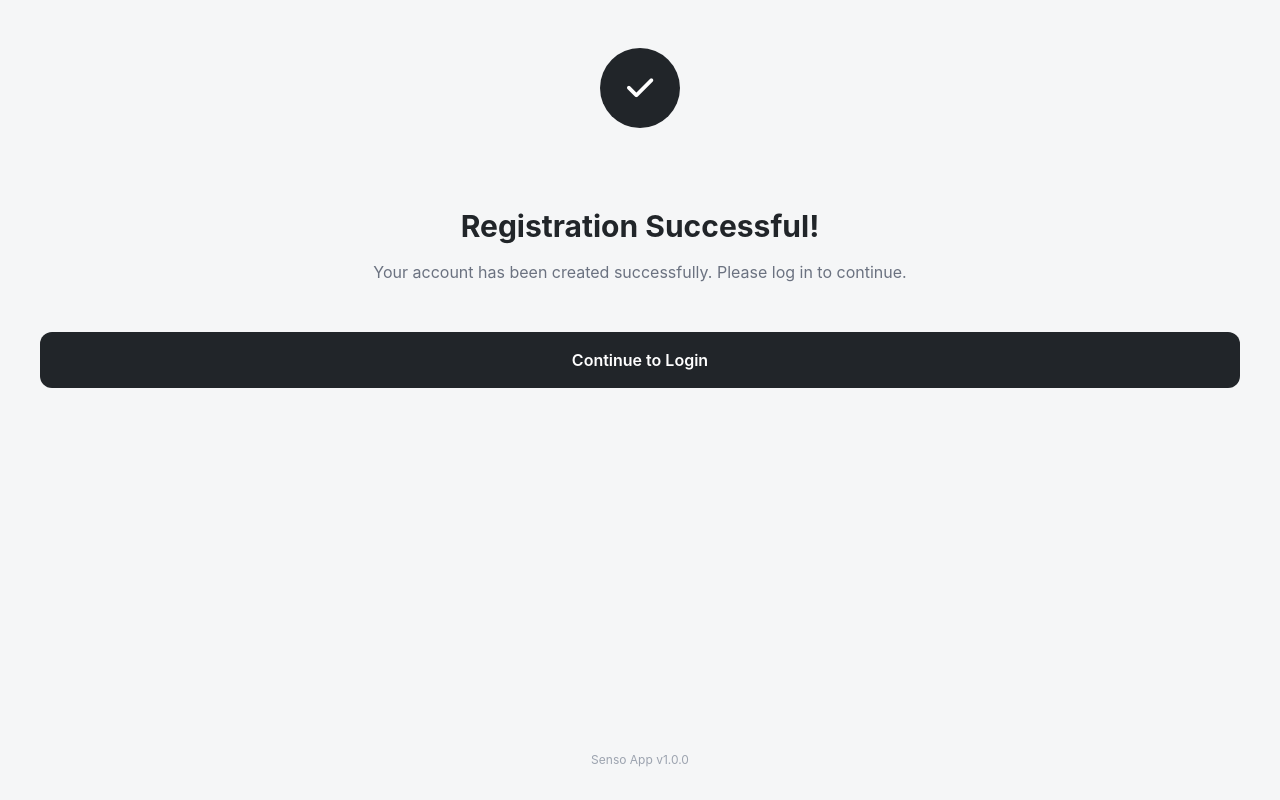
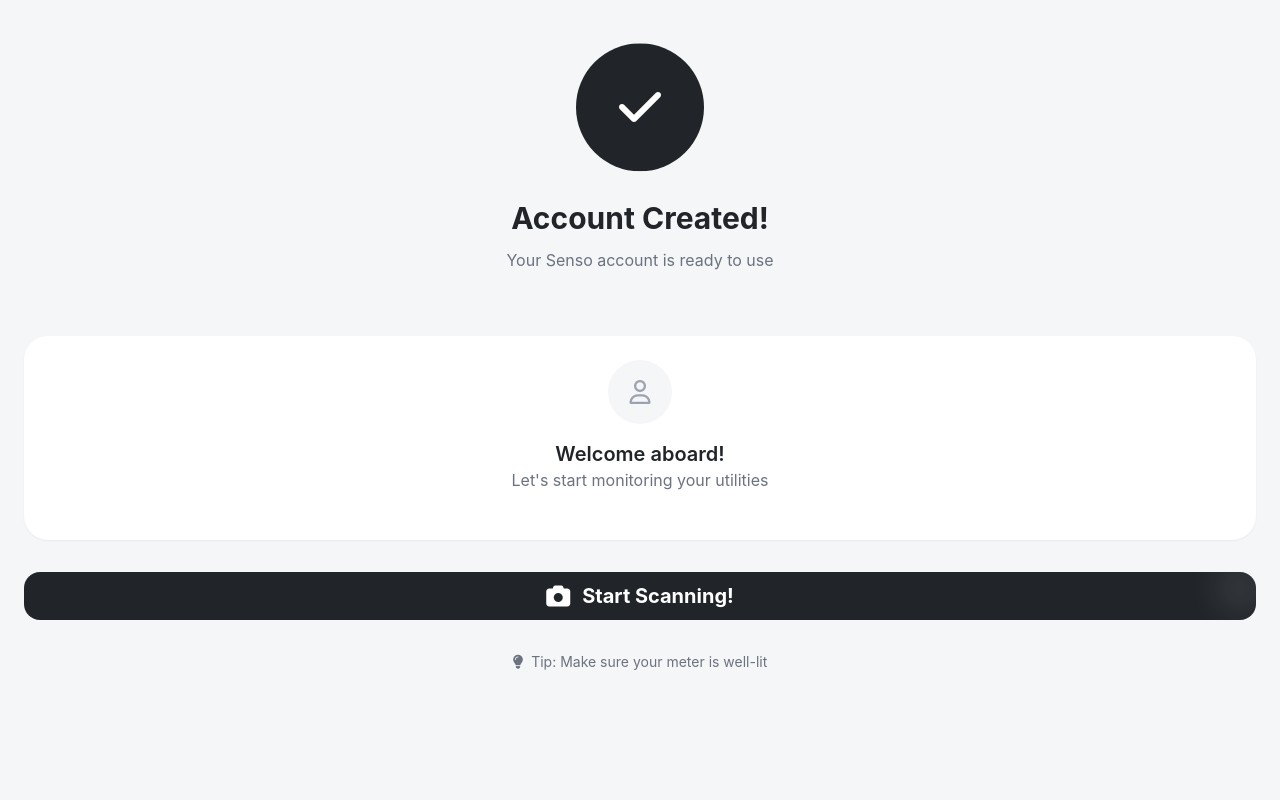
Before and after one commit to ocampoglydemaverick-pixel/senso, a React (Vite) app: page /success in a window 1280 px wide. Built offline with nearby package versions, Linux system fonts and the light colour scheme.

Commit message:
feat: Implement success screen
Adds a success screen to the application, displayed after successful profile creation. The screen includes a success animation, welcome message, and a button to start scanning.

```diff
--- a/src/pages/Profile.tsx
+++ b/src/pages/Profile.tsx
@@ -5,14 +5,25 @@ import { Button } from "@/components/ui/button";
 import { Input } from "@/components/ui/input";
 import { Textarea } from "@/components/ui/textarea";
 import { Camera } from 'lucide-react';
+import { useToast } from "@/hooks/use-toast";
 
 const Profile = () => {
   const navigate = useNavigate();
+  const { toast } = useToast();
 
   const handleSubmit = (e: React.FormEvent) => {
     e.preventDefault();
+
     // Here you would typically save the profile data
     console.log('Profile saved');
+    toast({
+      title: "Profile Created",
+      description: "Your profile has been created successfully.",
+      duration: 2000,
+    });
+
+    // Navigate to success screen
+    navigate('/success');
   };
 
   return (
--- a/src/pages/SuccessScreen.tsx
+++ b/src/pages/SuccessScreen.tsx
@@ -1,38 +1,54 @@
 
-import React from 'react';
+import React, { useEffect } from 'react';
 import { useNavigate } from 'react-router-dom';
 
 const SuccessScreen = () => {
-  const navigate = useNavigate();
-
   return (
     <div className="min-h-screen bg-[#f5f6f7] px-6 py-12">
-      {/* Success Animation Container */}
+      {/* Success Animation */}
       <div className="flex flex-col items-center justify-center mb-12">
-        <div className="w-20 h-20 bg-[#212529] rounded-full flex items-center justify-center mb-8">
-          <i className="fa-solid fa-check text-white text-3xl"></i>
+        <div className="w-32 h-32 bg-[#212529] rounded-full flex items-center justify-center mb-6 animate-bounce">
+          <i className="fa-solid fa-check text-white text-5xl"></i>
+        </div>
+        <h1 className="text-3xl font-bold text-[#212529] mb-3 text-center">Account Created!</h1>
+        <p className="text-gray-500 text-center mb-4">Your Senso account is ready to use</p>
+      </div>
+
+      {/* Welcome Card */}
+      <div className="bg-white rounded-3xl p-6 shadow-sm mb-8">
+        <div className="flex flex-col items-center text-center gap-4 mb-6">
+          <div className="w-16 h-16 rounded-full bg-[#f5f6f7] flex items-center justify-center">
+            <i className="fa-regular fa-user text-2xl text-gray-400"></i>
+          </div>
+          <div>
+            <h2 className="text-xl font-semibold text-[#212529]">Welcome aboard!</h2>
+            <p className="text-gray-500">Let's start monitoring your utilities</p>
+          </div>
         </div>
       </div>
 
-      {/* Success Message */}
-      <div className="text-center mb-12">
-        <h1 className="text-3xl font-bold text-[#212529] mb-4">Registration Successful!</h1>
-        <p className="text-gray-500 px-4">Your account has been created successfully. Please log in to continue.</p>
-      </div>
-
-      {/* Action Button */}
-      <div className="px-4">
+      {/* Start Scanning Button */}
+      <div className="relative">
         <button
-          onClick={() => navigate('/login')}
-          className="w-full bg-[#212529] text-white py-4 rounded-xl font-semibold mb-4"
+          onClick={() => console.log('Start scanning')}
+          className="w-full bg-[#212529] text-white py-6 rounded-2xl font-bold text-xl relative overflow-hidden group"
         >
-          Continue to Login
+          <div className="absolute inset-0 flex items-center justify-center">
+            <div className="flex items-center gap-3">
+              <i className="fa-solid fa-camera text-2xl group-hover:rotate-12 transition-transform"></i>
+              <span>Start Scanning!</span>
+            </div>
+          </div>
+          <div className="absolute -right-2 -top-2 w-12 h-12 bg-white/10 rounded-full blur-lg group-hover:scale-150 transition-transform"></div>
         </button>
       </div>
 
-      {/* Bottom Info */}
-      <div className="fixed bottom-8 left-0 right-0 text-center">
-        <p className="text-xs text-gray-400">Senso App v1.0.0</p>
+      {/* Quick Tips */}
+      <div className="mt-8">
+        <div className="flex items-center justify-center gap-2 text-gray-500">
+          <i className="fa-solid fa-lightbulb text-sm"></i>
+          <p className="text-sm">Tip: Make sure your meter is well-lit</p>
+        </div>
       </div>
     </div>
   );
```
